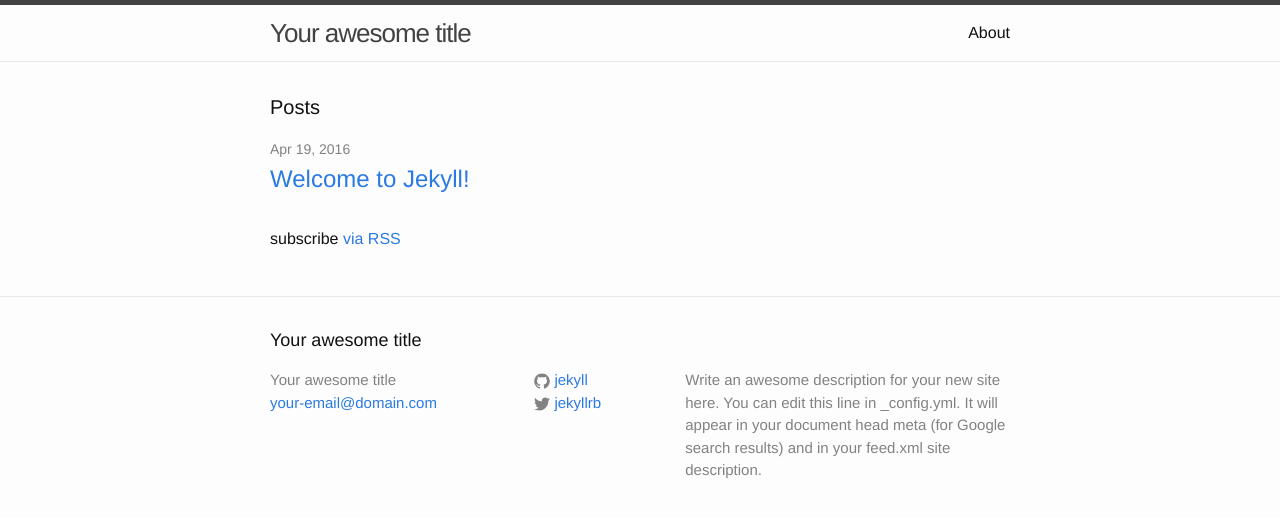
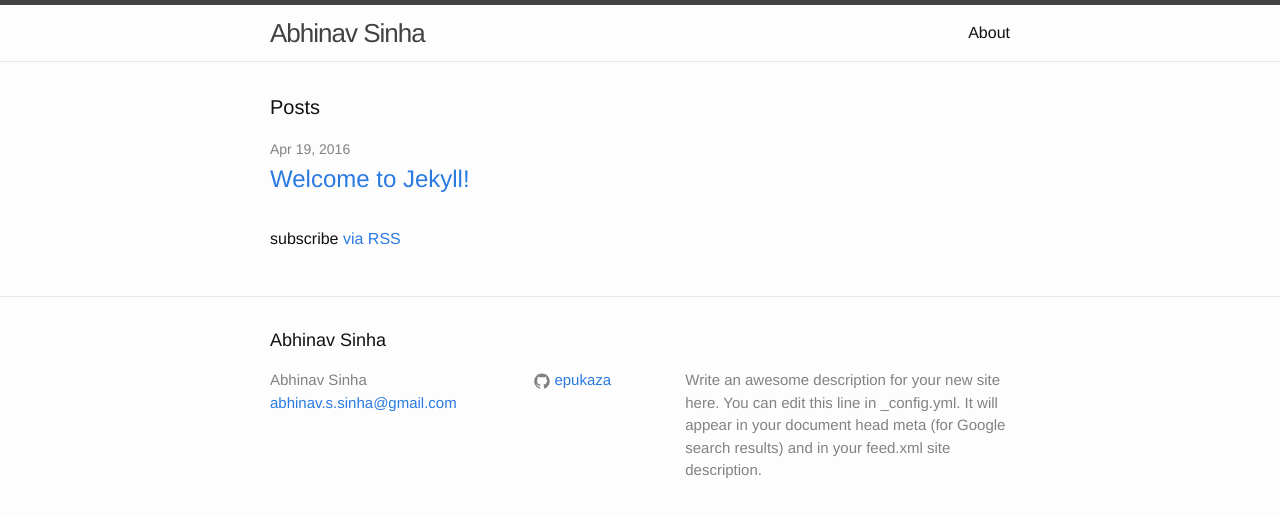
Before and after one commit to epukaza/epukaza.github.io, a Jekyll site: the page built from index.html, in a window 1280 px wide. Shown: the top 517 px of the page. Built offline with Jekyll 4.4.1, drawn with Linux system fonts in a browser that asks for light colours.

Commit message:
that was a silly title

```diff
--- a/_config.yml
+++ b/_config.yml
@@ -6,16 +6,15 @@
 # 'jekyll serve'. If you change this file, please restart the server process.
 
 # Site settings
-title: Your awesome title
-email: your-email@domain.com
+title: Abhinav Sinha
+email: abhinav.s.sinha@gmail.com
 description: > # this means to ignore newlines until "baseurl:"
   Write an awesome description for your new site here. You can edit this
   line in _config.yml. It will appear in your document head meta (for
   Google search results) and in your feed.xml site description.
 baseurl: "" # the subpath of your site, e.g. /blog
-url: "http://yourdomain.com" # the base hostname & protocol for your site
-twitter_username: jekyllrb
-github_username:  jekyll
+url: "http://epukaza.github.io" # the base hostname & protocol for your site
+github_username:  epukaza
 
 # Build settings
 markdown: kramdown
```
Also changed, not shown: 1 other file.
